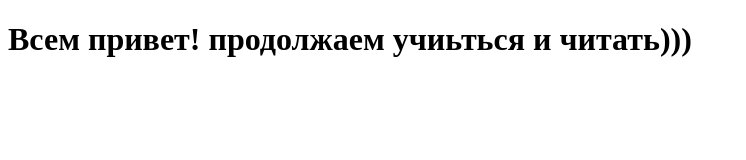
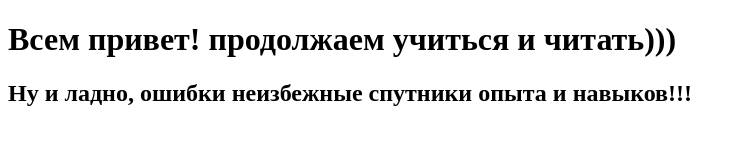
Before and after one commit to gavrishinigor/htmlbook-tutorial, a plain HTML site: page index.html in a window 1280 px wide. Shown: the whole page, without its empty margins (0-746 px from the left). Drawn offline with Linux system fonts and the light colour scheme.

Commit message:
15.01.23

```diff
--- a/index.html
+++ b/index.html
@@ -8,6 +8,12 @@
 </head>
 <link rel="stylesheet" href="css/style.css">
 <body>
-    <h1>Всем привет! продолжаем учиьться и читать)))</h1>
+    <h1>Всем привет! продолжаем учиться и читать)))</h1>
+<h2>Ну и ладно, ошибки неизбежные спутники опыта и навыков!!!</h2>
+    <!-- Теги -->
+    <!--  У тегов допустимы различные атрибуты, которые разделяются между собой пробелом. Впрочем, есть теги без всяких дополнительных атрибутов
+        <тег атрибут1="значение" атрибут2="значение">
+        <тег атрибут1="значение" атрибут2="значение">...</тег> -->
+
 </body>
 </html>
```
